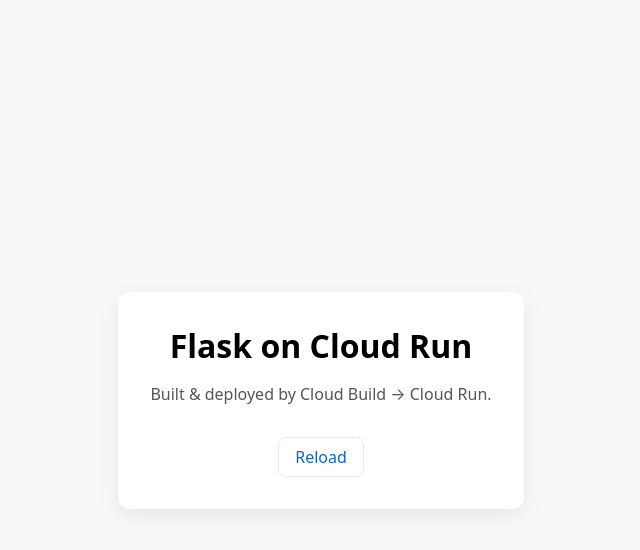
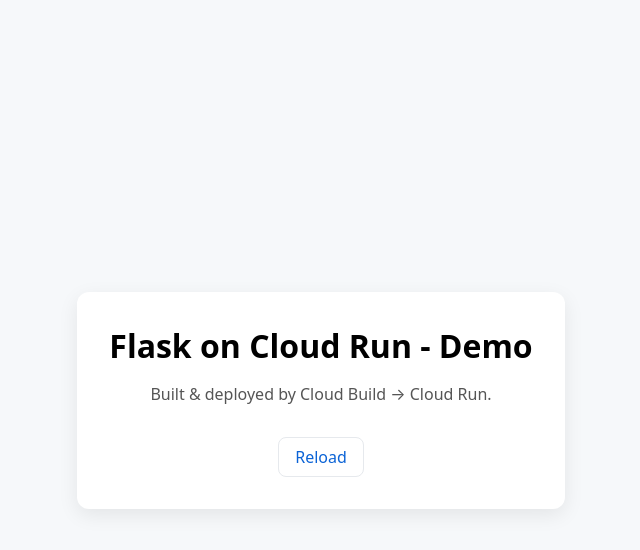
Before and after one commit to Vaishnavi9926/flask-cloudrun-demo, a Flask app: page / in a window 1280 px wide. Shown: the top 550 px of the page, without its empty margins (319-959 px from the left). Run offline with Flask 3, Linux system fonts and the light colour scheme.

Commit message:
Update index.html

```diff
--- a/templates/index.html
+++ b/templates/index.html
@@ -14,7 +14,7 @@
   </head>
   <body>
     <div class="card">
-      <h1>Flask on Cloud Run</h1>
+      <h1>Flask on Cloud Run - Demo</h1>
       <p>Built & deployed by Cloud Build → Cloud Run.</p>
       <a class="btn" href="/">Reload</a>
     </div>
```
